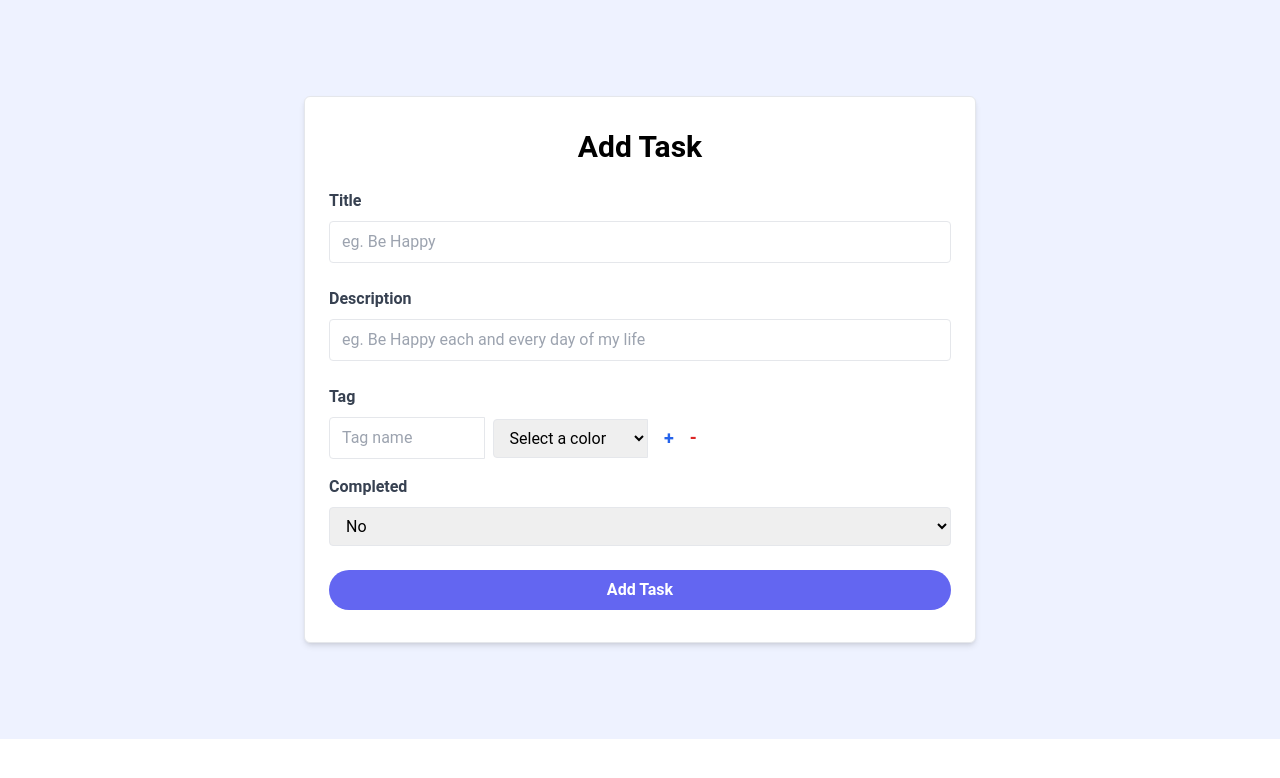
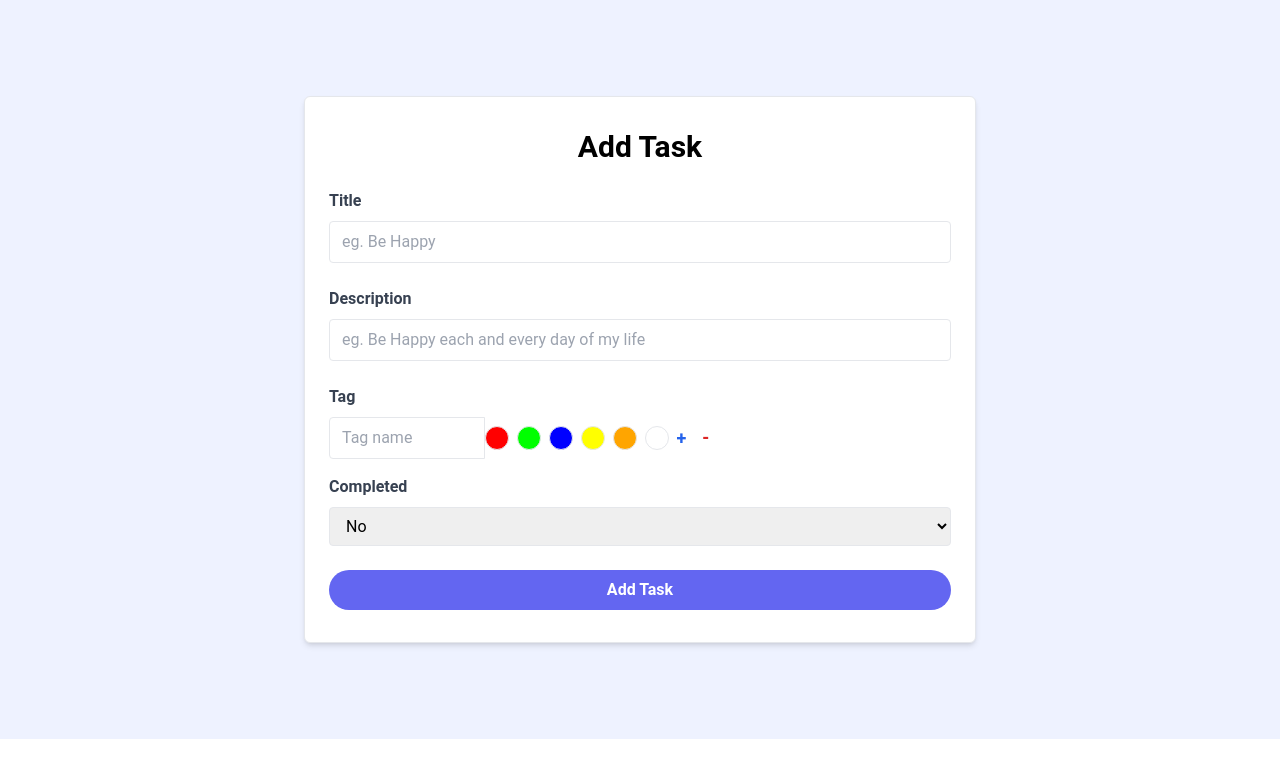
Before and after one commit to eskimosa/task_manager_fullstack_app, a React (Create React App) app in the folder frontend/task_manager/: page /add_task in a window 1280 px wide. Shown: the top 778 px of the page. Built offline with nearby package versions, Linux system fonts and the light colour scheme.

Commit message:
adjusted color selection fuctionality for tags

```diff
--- a/frontend/task_manager/src/components/AddTask.jsx
+++ b/frontend/task_manager/src/components/AddTask.jsx
@@ -105,22 +105,17 @@ const AddTask = ({ addTaskSubmit }) => {
                   value={tag.name}
                   onChange={(e) => handleTagChange(index, 'name', e.target.value)}
                 />
-                <select
-                  className='border rounded-l py-2 px-3 mx-2 w-1/4'
-                  value={tag.color}
-                  onChange={(e) => handleTagChange(index, 'color', e.target.value)}
-                >
-                  <option value=''>Select a color</option>
+                <div className="flex space-x-2">
                   {colorOptions.map((color) => (
-                    <option
+                    <div
                       key={color.value}
-                      value={color.value}
+                      className={`w-6 h-6 rounded-full cursor-pointer border ${tag.color === color.value ? 'ring-2 ring-offset-2 ring-' + color.value : ''
+                        }`}
                       style={{ backgroundColor: color.value }}
-                    >
-                      {color.name}
-                    </option>
+                      onClick={() => handleTagChange(index, 'color', color.value)}
+                    ></div>
                   ))}
-                </select>
+                </div>
                 <span
                   className='text-blue-600 text-lg font-bold cursor-pointer mx-2'
                   onClick={addTagField}
```
Also changed, not shown: 1 other file (tests, documents, lock files or other folders).
